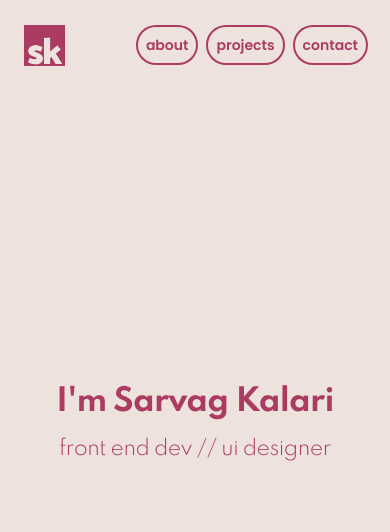
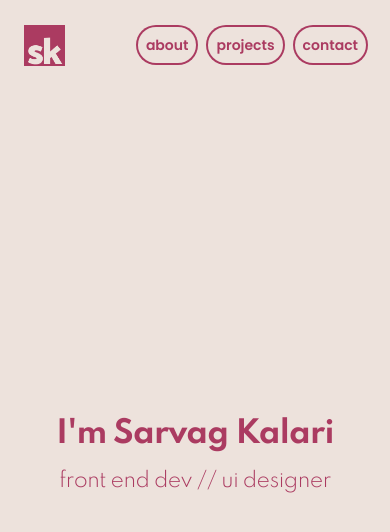
Before and after one commit to starbvuks/portfolio, a Next.js app: page / in a window 390 px wide. Shown: the top 532 px of the page. Built offline with nearby package versions, Linux system fonts and the light colour scheme.

Commit message:
tap higlight disable

```diff
--- a/components/Home.jsx
+++ b/components/Home.jsx
@@ -3,7 +3,7 @@ import React from "react";
 const Home = () => {
   return (
     <div class="h-full bg-backLight">
-      <div class="flex flex-col text-center items-center p-4 py-72 sm:py-32 2xl:py-72 ">
+      <div class="flex flex-col text-center items-center p-4 py-80 sm:py-32 2xl:py-72 ">
         <div class="flex flex-col">
           <span class="text-3xl sm:text-4xl md:text-6xl lg:text-7xl leading-snug sm:leading-tight py-3 md:py-10 font-spartan font-bold tracking-tight text-mainRed">
             I'm Sarvag Kalari
--- a/styles/globals.css
+++ b/styles/globals.css
@@ -15,6 +15,12 @@ img {
   -ms-user-select: none;
   -khtml-user-select: none;
   -o-user-select: none;
+}
+
+a,
+button,
+img {
+  -webkit-tap-highlight-color: transparent;
 }
 
 body {
```
